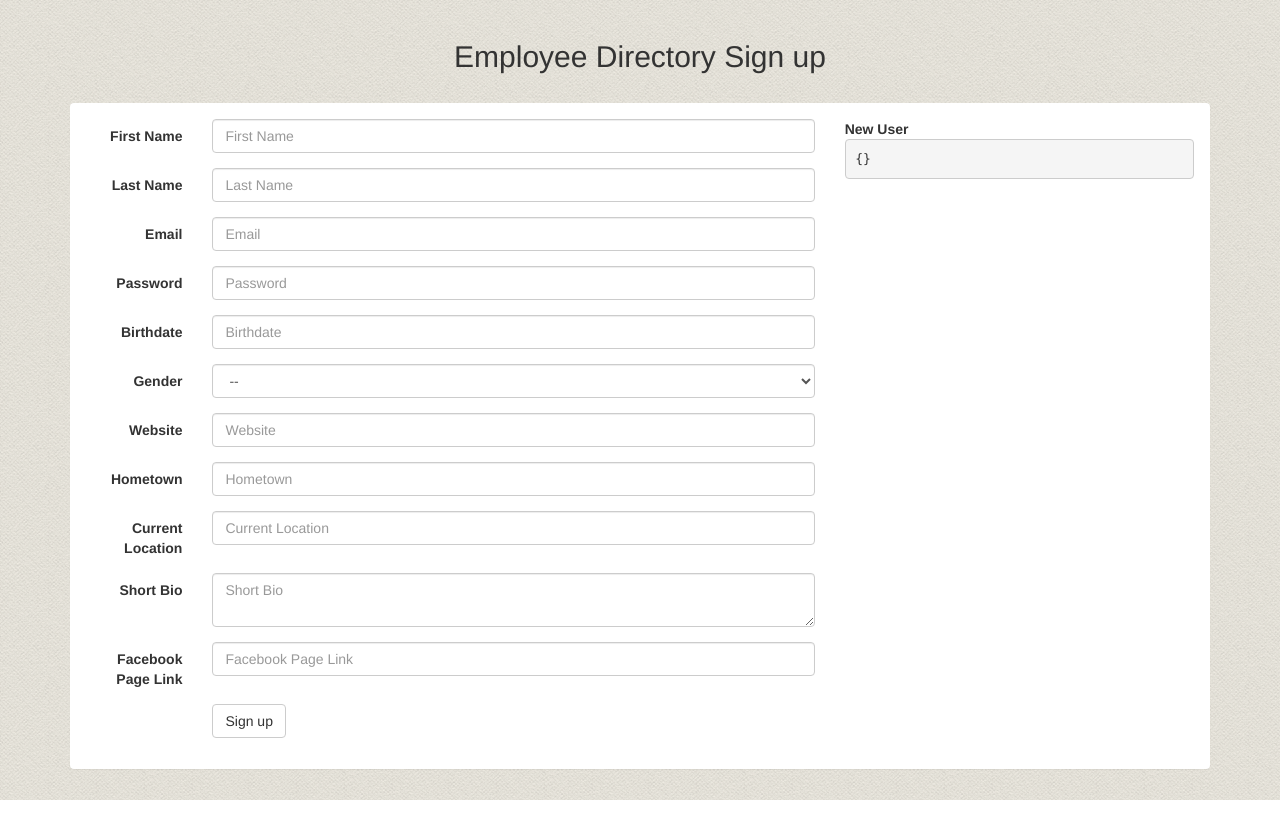
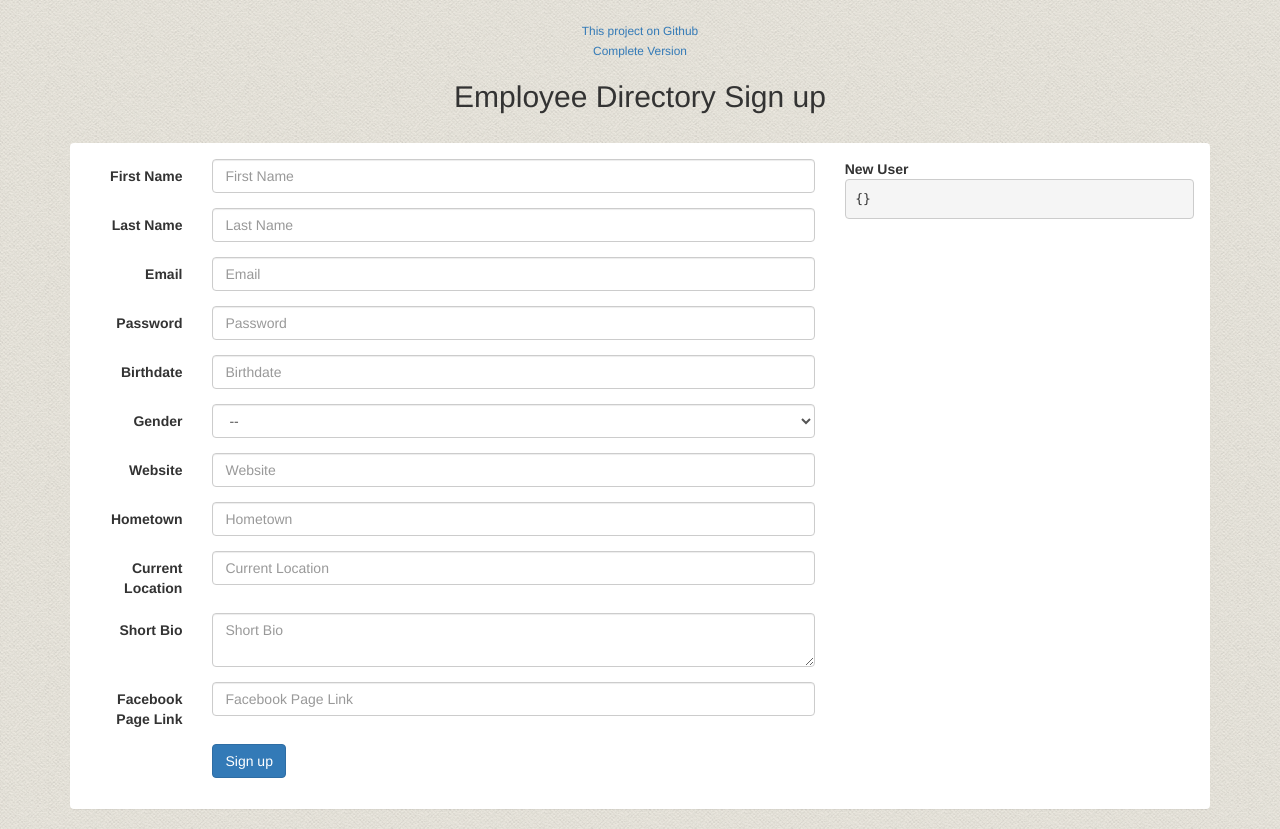
Before and after one commit to mydpy/ExploringTheFacebookAPI, a plain HTML site: page basic.html in a window 1280 px wide. Before the commit the page ends 800 px from the top, so only its background shows below. Drawn offline with Linux system fonts and the light colour scheme.

Commit message:
Added links to Github and between versions.

```diff
--- a/basic.html
+++ b/basic.html
@@ -16,7 +16,12 @@
 <body ng-app="ExploringTheFacebookAPI">
 <div id="content" class="container" ng-controller="SignupCtrl">
 
-    <h2 class="text-center">Employee Directory Sign up </h2>
+	<div class="text-center">
+		<a href="https://github.com/handstandsam/ExploringTheFacebookAPI"><small>This project on Github</small></a>
+		<br/>
+		<a href="index.html"><small>Complete Version</small></a>
+    	<h2>Employee Directory Sign up</h2>
+	</div>
     <br/>
     <div class="panel">
         <div class="panel-body">
@@ -106,7 +111,7 @@
                         </div>
                         <div class="form-group">
                             <div class="col-sm-offset-2 col-sm-10">
-                                <button type="submit" class="btn btn-default" ng-click="signup()">Sign up</button>
+                                <button type="submit" class="btn btn-primary" ng-click="signup()">Sign up</button>
                             </div>
                         </div>
                     </form>
```
Also changed, not shown: index.html (+4 -2 lines).
